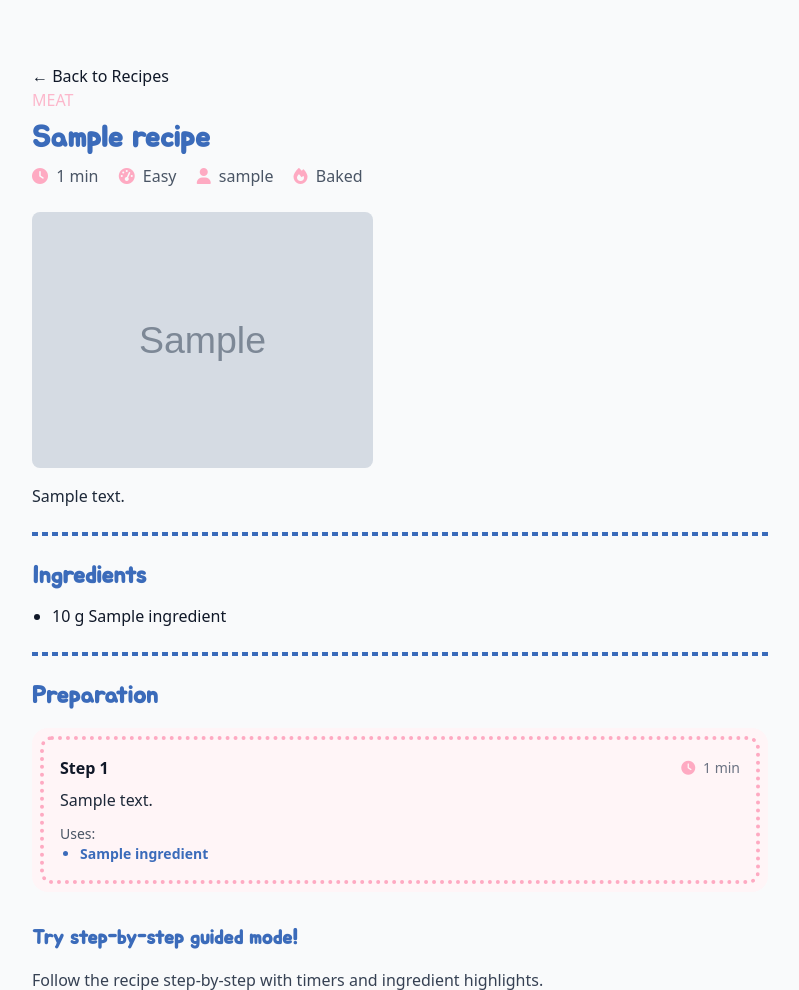
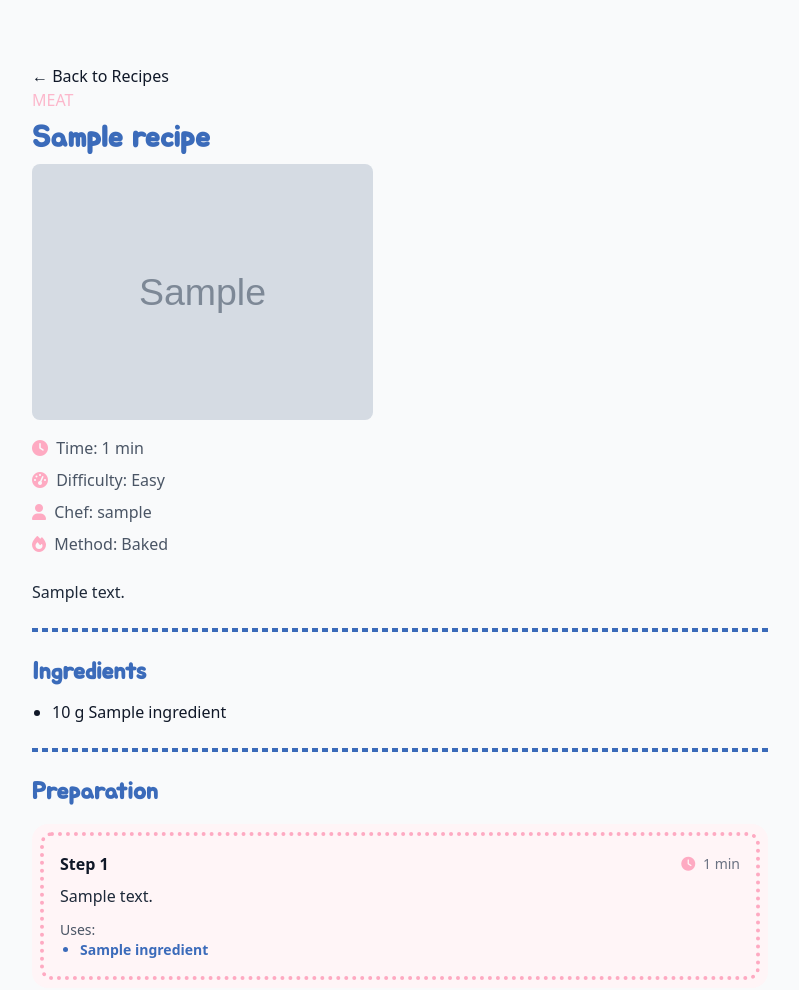
Before and after one commit to elena563/mamachef, a Django app: page /recipe/1/ in a window 1280 px wide. Shown: the top 990 px of the page, without its empty margins (240-1039 px from the left). Run offline with Django 5.2, Linux system fonts and the light colour scheme; tables that the repository leaves empty hold one stand-in row (values such as "Sample post"); grey boxes marked "Sample" are stand-in pictures; style sheets or scripts are compiled from the project's sources; some libraries are stand-ins or nearby versions.

Commit message:
Little fixes

```diff
--- a/kitchen/models.py
+++ b/kitchen/models.py
@@ -1,8 +1,13 @@
+import ipaddress
+from urllib.parse import urlparse
+
 from django.contrib.auth.models import User
+from django.core.exceptions import ValidationError
 from django.core.validators import (
     MaxLengthValidator,
     MaxValueValidator,
     MinValueValidator,
+    URLValidator,
     validate_image_file_extension,
 )
 from django.db import models
@@ -15,6 +20,21 @@ from .variables import (
     UNIT_CHOICES,
     UNIT_LIST_CHOICES,
 )
+
+
+def validate_image_url(value):
+    URLValidator(schemes=["http", "https"])(value)
+    host = urlparse(value).hostname
+    if not host:
+        raise ValidationError("The image URL does not include a valid host.")
+    try:
+        ip = ipaddress.ip_address(host)
+    except ValueError:
+        ip = None
+    if ip and (ip.is_private or ip.is_loopback or ip.is_link_local or ip.is_reserved or ip.is_multicast):
+        raise ValidationError("The image URL must point to a public host.")
+    if host == "localhost":
+        raise ValidationError("The image URL must point to a public host.")
 
 
 class UserProfile(models.Model):
@@ -118,6 +138,7 @@ class Recipe(models.Model):
         null=True,
         blank=True,
         verbose_name="Image URL",
+        validators=[validate_image_url],
         help_text="A URL to an image of the finished dish (optional)",
     )
     created_at = models.DateTimeField(
--- a/kitchen/templates/recipe_detail.html
+++ b/kitchen/templates/recipe_detail.html
@@ -18,25 +18,25 @@
                 class="font-jua text-xl text-red-mama hover:underline cursor-pointer">Delete</button>
       </div>
     {% endif %}
-    <div class="text-gray-600 mb-6 space-x-4">
-      {% if recipe.preparation_time %}
-        <span><i class="fa-solid fa-clock mr-1" style="color: #feaac2;"></i> {{ recipe.preparation_time }} min</span>
-      {% endif %}
-      {% if recipe.difficulty %}
-        <span><i class="fa-solid fa-gauge-high mr-1" style="color: #feaac2;"></i></i> {{ recipe.difficulty }}</span>
-    {% endif %}
-    {% if recipe.author %}
-      <span><i class="fa-solid fa-user mr-1" style="color: #feaac2;"></i> {{ recipe.author }}</span>
-    {% endif %}
-    {% if recipe.cooking_method %}
-      <span><i class="fa-solid fa-fire mr-1" style="color: #feaac2;"></i> {{ recipe.cooking_method }}</span>
-    {% endif %}
-  </div>
   {% if recipe.image %}
     <img src="{{ recipe.image }}"
          alt="{{ recipe.name }}"
          class="h-64 rounded-lg mb-4">
   {% endif %}
+  <div class="text-gray-600 mb-6 flex flex-col gap-2">
+      {% if recipe.preparation_time %}
+        <span><i class="fa-solid fa-clock mr-1" style="color: #feaac2;"></i> Time: {{ recipe.preparation_time }} min</span>
+      {% endif %}
+      {% if recipe.difficulty %}
+        <span><i class="fa-solid fa-gauge-high mr-1" style="color: #feaac2;"></i></i> Difficulty: {{ recipe.difficulty }}</span>
+    {% endif %}
+    {% if recipe.author %}
+      <span><i class="fa-solid fa-user mr-1" style="color: #feaac2;"></i> Chef: {{ recipe.author }}</span>
+    {% endif %}
+    {% if recipe.cooking_method %}
+      <span><i class="fa-solid fa-fire mr-1" style="color: #feaac2;"></i> Method: {{ recipe.cooking_method }}</span>
+    {% endif %}
+  </div>
   <p class="text-gray-800 mb-6">{{ recipe.description }}</p>
   <hr class="my-6 border-dashed border-2 border-navy-mama">
   <div class="flex justify-between gap-4 mb-3">
--- a/kitchen/views.py
+++ b/kitchen/views.py
@@ -318,7 +318,10 @@ def add_to_list(request):
     ingredient_ids = request.POST.getlist("ingredient")
 
     for qi_id in ingredient_ids:
-        recipe_ing = RecipeIngredient.objects.get(id=qi_id)
+        try:
+            recipe_ing = RecipeIngredient.objects.get(id=qi_id)
+        except RecipeIngredient.DoesNotExist:
+            continue
         ingredient = recipe_ing.ingredient
         quantity = recipe_ing.quantity
         unit = recipe_ing.unit
--- a/templates/cotton/form_field.html
+++ b/templates/cotton/form_field.html
@@ -26,7 +26,7 @@
     {% if type == 'select' %}
       <select name="{{ name }}"
               {% if id %}id="{{ id }}"{% endif %}
-              class="{{ class }} w-full h-full px-3 py-2 bg-gray-50 border-3 border-blue-mama rounded-md focus:outline-none focus:ring-3 focus:ring-blue-mama focus:border-transparent"
+              class="{{ class }} w-full px-3 py-2 bg-gray-50 border-3 border-blue-mama rounded-md focus:outline-none focus:ring-3 focus:ring-blue-mama focus:border-transparent"
               {% if required == "True" %}required{% endif %}>
         {% for option in choices %}
           <option value="{{ option }}" {% if value == option %}selected{% endif %}>{{ option }}</option>
@@ -101,7 +101,7 @@
       {% elif 'Select' in widget_name %}
         <select name="{{ field.name }}"
                 id="{{ field.id_for_label }}"
-                class="{{ class }} w-full h-full px-3 py-2 bg-gray-50 border-3 border-blue-mama rounded-md focus:outline-none focus:ring-3 focus:ring-blue-mama focus:border-transparent"
+                class="{{ class }} w-full px-3 py-2 bg-gray-50 border-3 border-blue-mama rounded-md focus:outline-none focus:ring-3 focus:ring-blue-mama focus:border-transparent"
                 {% if field.field.required %}required{% endif %}>
           {% for choice_value, choice_label in field.field.choices %}
             <option value="{{ choice_value }}"
```
Also changed, not shown: kitchen/forms.py (+23 -0 lines).
